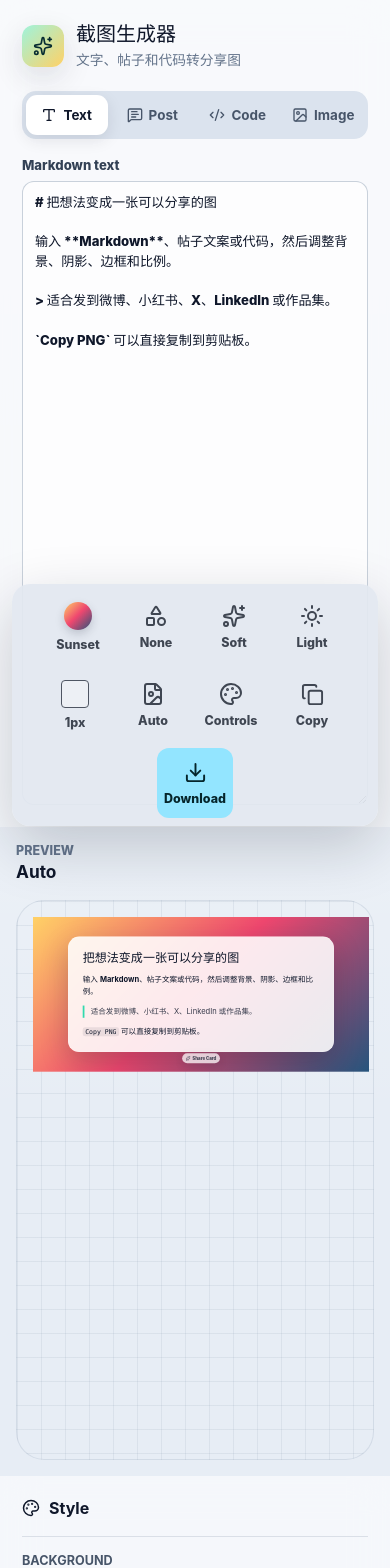
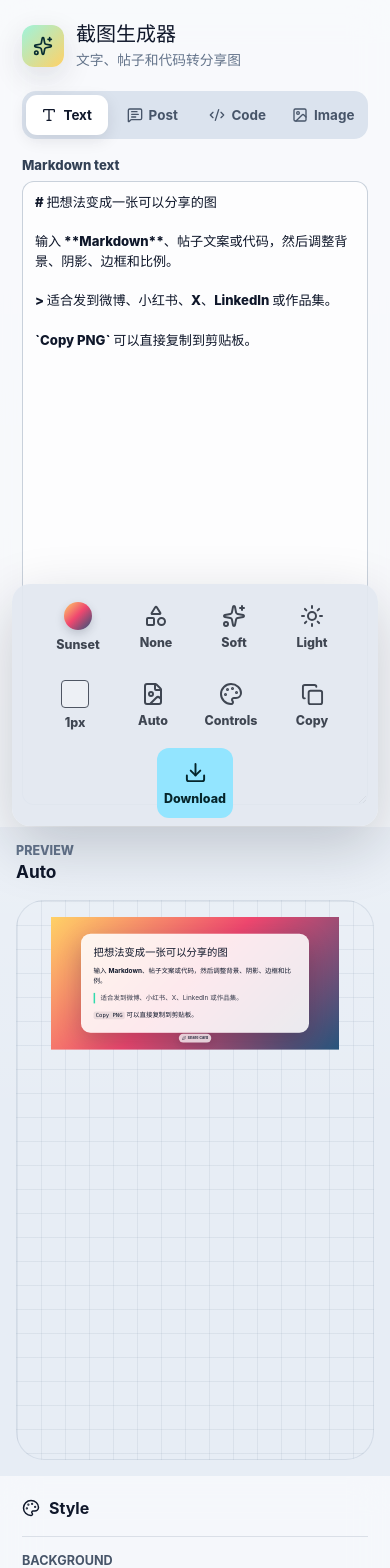
Before and after one commit to born79230/sharecardmaker, a React (Vite) app: page / in a window 390 px wide. Shown: the top 1568 px of the page. Built offline with nearby package versions, Linux system fonts and the light colour scheme.

Commit message:
Fix mobile no pad preview scaling

```diff
--- a/src/main.jsx
+++ b/src/main.jsx
@@ -81,6 +81,7 @@ const THEME_OPTIONS = [
 const BORDER_WIDTH_PRESETS = [0, 1, 4, 8, 16];
 const DEFAULT_PADDING = 56;
 const DEFAULT_RADIUS = 32;
+const MIN_PREVIEW_SCALE = 0.2;
 
 const INITIAL_TEXT = `# 把想法变成一张可以分享的图
 
@@ -220,8 +221,10 @@ function App() {
 
     const observer = new ResizeObserver(([entry]) => {
       const { width, height } = entry.contentRect;
-      const nextScale = Math.min(1, (width - 36) / dims.width, (height - 36) / shellHeight);
-      setPreviewScale(Math.max(0.35, Number(nextScale.toFixed(3))));
+      const availableWidth = Math.max(0, width - 36);
+      const availableHeight = Math.max(0, height - 36);
+      const nextScale = Math.min(1, availableWidth / dims.width, availableHeight / shellHeight);
+      setPreviewScale(Math.max(MIN_PREVIEW_SCALE, Number(nextScale.toFixed(3))));
     });
 
     observer.observe(stageRef.current);
--- a/src/styles.css
+++ b/src/styles.css
@@ -851,7 +851,7 @@ button {
   left: 50%;
   bottom: 84px;
   display: none;
-  width: max-content;
+  width: min(312px, calc(100vw - 34px));
   max-width: calc(100vw - 34px);
   max-height: min(70vh, 560px);
   overflow-y: auto;
@@ -878,7 +878,7 @@ button {
 
 .dock-chip-grid,
 .dock-control-stack {
-  width: 292px;
+  width: 100%;
   display: flex;
   flex-wrap: wrap;
   gap: 8px;
@@ -1233,7 +1233,7 @@ button {
   }
 
   .preview-stage {
-    place-items: start;
+    place-items: start center;
     min-height: 560px;
     padding: 16px;
   }
```
